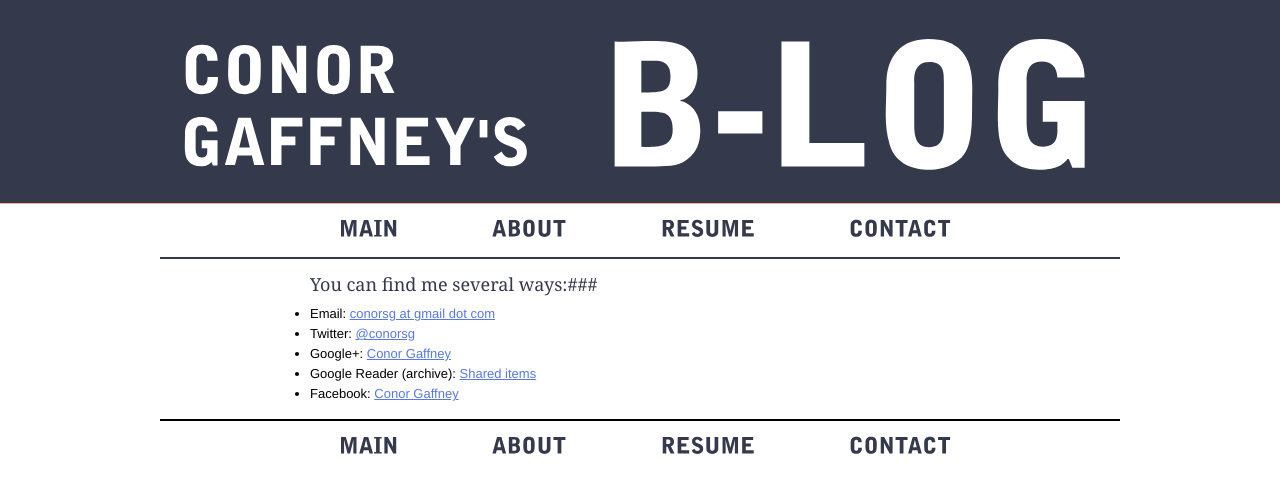
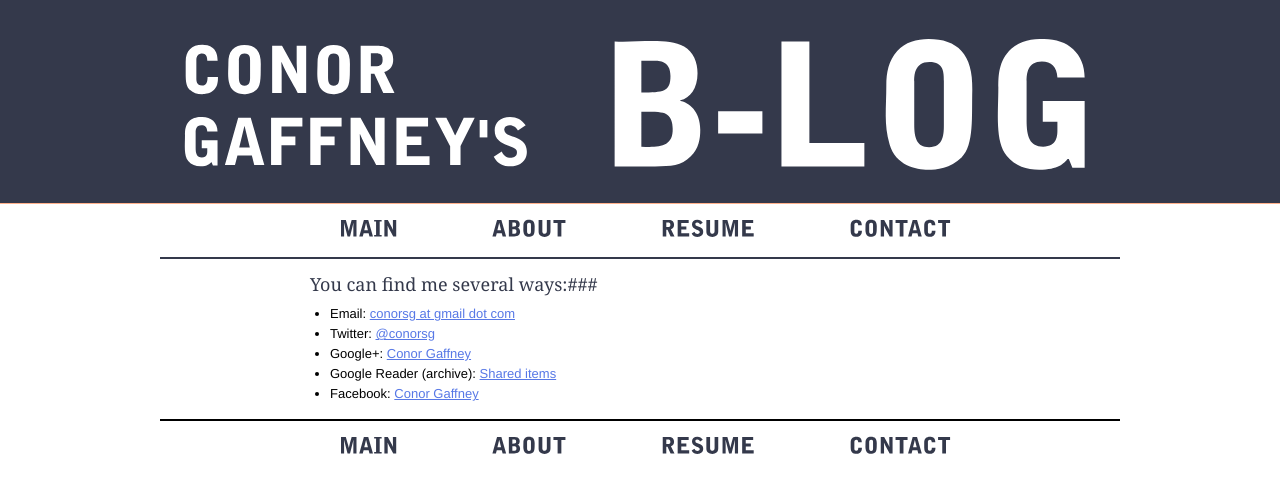
Before and after one commit to evanseyf/blog, a Jekyll site: the page built from contact.markdown, in a window 1280 px wide. Shown: the top 493 px of the page. Built offline with Jekyll 4.4.1, drawn with Linux system fonts in a browser that asks for light colours; Markdown is read by kramdown in place of the engine named in the settings.

Commit message:
cleaned up h3 and ul styles

```diff
--- a/css/style.css
+++ b/css/style.css
@@ -31,6 +31,9 @@ footer,header,hgroup,menu,nav,section{
 }
 body{
   line-height:1;
+}
+ul{
+  padding-left: 20px;
 }
 blockquote,q{
   quotes:none;
@@ -163,7 +166,7 @@ nav li:hover {
 #main h3 {
 	font-family: Georgia, Times, serif;
 	font-size: 18px;
-	margin-bottom: 10px;
+	margin: 10px 0;
 	color: #34394B;
 }
 
```
